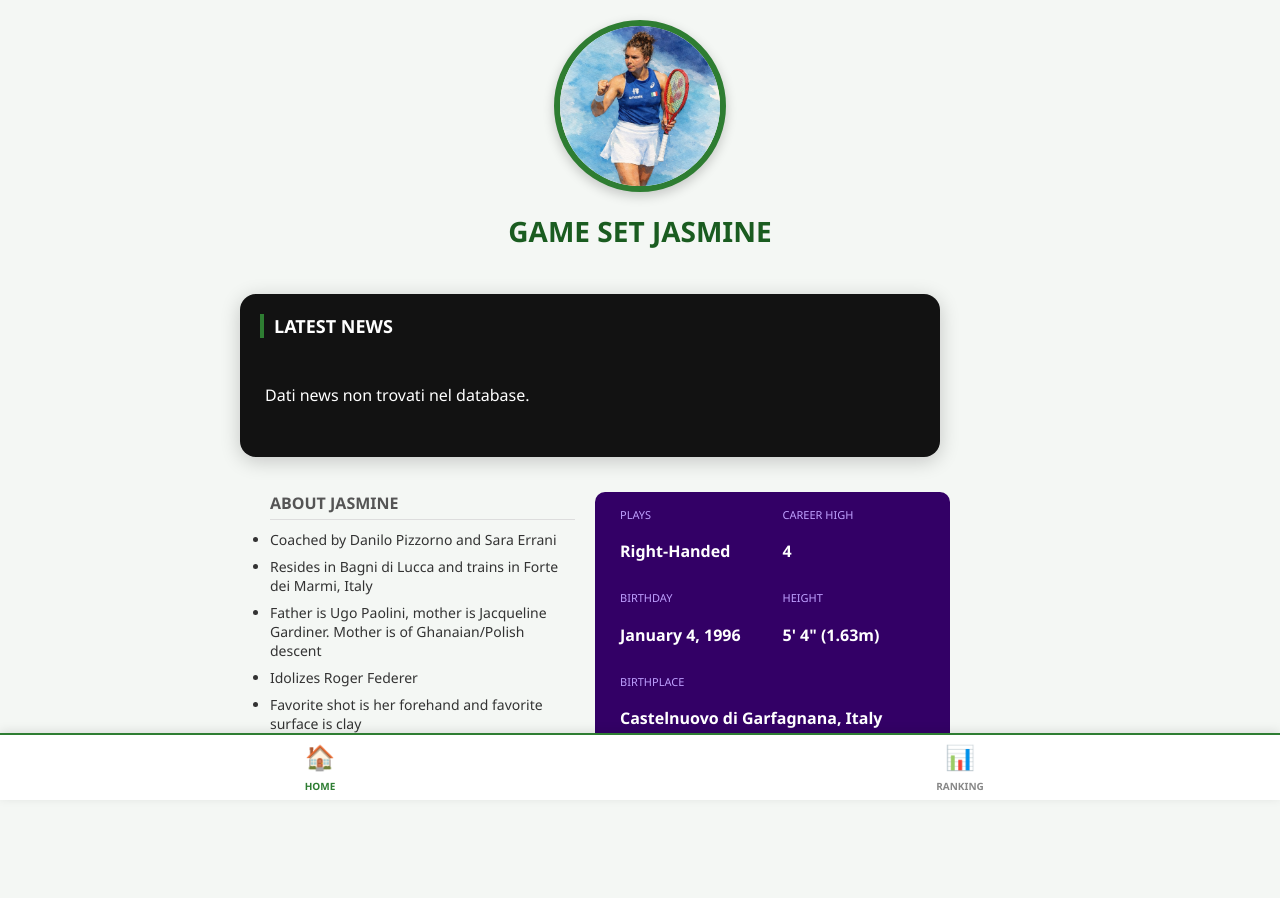
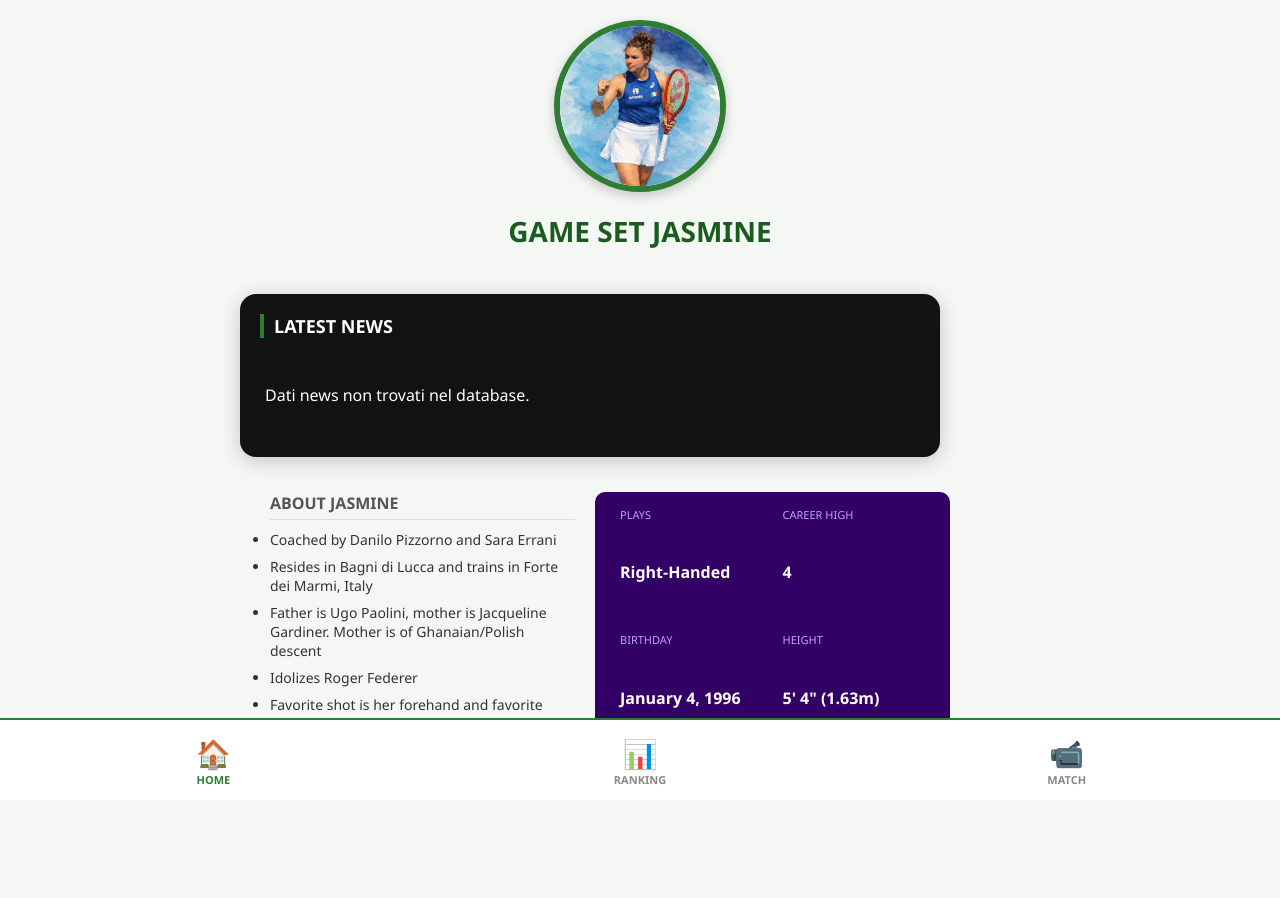
Before and after one commit to federai932/jasmine-live, a Flask app: page / in a window 1280 px wide. Before the commit the page ends 790 px from the top, so only its background shows below. Run offline with Flask 3, Linux system fonts and the light colour scheme; data that the repository does not hold is empty.

Commit message:
index.html

```diff
--- a/templates/index.html
+++ b/templates/index.html
@@ -2,11 +2,11 @@
 <html lang="it">
 <head>
     <meta charset="UTF-8">
-    <meta name="viewport" content="width=device-width, initial-scale=1.0">
-    <title>Game Set Jasmine | Live Ranking</title>
+    <meta name="viewport" content="width=device-width, initial-scale=1.0, maximum-scale=1.0, user-scalable=no">
+    <title>Game Set Jasmine | App</title>
     <style>
-        /* --- IL TUO STILE ORIGINALE (COPIATO INTEGRALMENTE) --- */
-        body { font-family: 'Segoe UI', Arial, sans-serif; background-color: #f4f7f4; display: flex; flex-direction: column; align-items: center; padding: 20px; margin: 0; padding-bottom: 80px; }
+        /* --- IL TUO STILE ORIGINALE (BIO, NEWS, TABELLE) --- */
+        body { font-family: 'Segoe UI', Arial, sans-serif; background-color: #f4f7f4; display: flex; flex-direction: column; align-items: center; padding: 20px; margin: 0; padding-bottom: 100px; }
         h1 { color: #1a5c20; text-transform: uppercase; margin-top: 10px; font-size: 28px; }
         .image-container { width: 160px; height: 160px; border-radius: 50%; border: 6px solid #2e7d32; overflow: hidden; display: flex; justify-content: center; align-items: center; background-color: white; box-shadow: 0 4px 12px rgba(0,0,0,0.2); margin-bottom: 10px; }
         .image-container img { width: 100%; height: 100%; object-fit: cover; object-position: center 10%; transform: scale(1.1); }
@@ -14,15 +14,6 @@
         .news-wrapper h2 { font-size: 18px; margin-top: 0; margin-bottom: 15px; border-left: 4px solid #2e7d32; padding-left: 10px; text-transform: uppercase; }
         .news-scroll-container { display: flex; overflow-x: auto; padding: 15px 5px; gap: 15px; }
         .news-item { background: #1e1e1e; padding: 10px; border-radius: 10px; text-decoration: none; color: white; display: flex; border: 1px solid #333; overflow: hidden; transition: all 0.3s cubic-bezier(0.175, 0.885, 0.32, 1.275); flex: 0 0 280px; height: 100px; position: relative; }
-        .news-item:hover { background: #252525; border-color: #2e7d32; transform: translateY(-10px) scale(1.02); box-shadow: 0 10px 20px rgba(0,0,0,0.5); }
-        .news-source { font-size: 11px; color: #a2cfa5; font-weight: bold; text-transform: uppercase; margin-bottom: 4px; display: block; }
-        .news-title { font-size: 14px; font-weight: 600; margin: 0; line-height: 1.3; color: #8ab4f8; display: -webkit-box; -webkit-line-clamp: 2; -webkit-box-orient: vertical; overflow: hidden; }
-        .news-image-container { width: 90px; height: 80px; border-radius: 4px; overflow: hidden; margin-left: 10px; flex-shrink: 0; order: 2; }
-        .news-image-container img { width: 100%; height: 100%; object-fit: cover; }
-        .news-content { flex-grow: 1; min-width: 0; order: 1; display: flex; flex-direction: column; justify-content: space-between; }
-        .news-time { font-size: 10px; color: #666; display: block; margin-top: 4px; }
-        .news-scroll-container::-webkit-scrollbar { height: 6px; }
-        .news-scroll-container::-webkit-scrollbar-thumb { background: #2e7d32; border-radius: 10px; }
         .biography-section { width: 100%; max-width: 700px; margin-top: 35px; margin-bottom: 30px; display: flex; flex-wrap: wrap; justify-content: center; gap: 20px; padding: 0 10px; }
         .bio-list { flex: 1; min-width: 300px; list-style: disc; text-align: left; padding-left: 20px; margin: 0; }
         .bio-list li { margin-bottom: 8px; color: #333; font-size: 14px; }
@@ -33,61 +24,43 @@
         .ranking-wrapper { width: 100%; max-width: 1000px; display: flex; justify-content: center; gap: 20px; flex-wrap: wrap; }
         .ranking-card { flex: 1; min-width: 400px; background: white; border-radius: 15px; border: 3px solid #2e7d32; overflow: hidden; box-shadow: 0 10px 25px rgba(0,0,0,0.1); margin-bottom: 20px; }
         .table-title { font-size: 16px; font-weight: bold; color: #1a5c20; padding: 15px; background-color: #e8f5e9; text-align: center; border-bottom: 1px solid #ddd; }
-        .table-scroll { max-height: 195px; overflow-y: auto; scrollbar-width: thin; }
+        .table-scroll { max-height: 195px; overflow-y: auto; }
         table { width: 100%; border-collapse: collapse; }
         th, td { padding: 12px; text-align: center !important; border-bottom: 1px solid #eee; font-size: 14px; }
         thead th { position: sticky; top: 0; background-color: #2e7d32; color: white; z-index: 10; }
-        tbody tr:nth-child(even) { background-color: #f9f9f9; }
-        .footer-tag { font-size: 11px; color: #888; margin-top: 15px; text-align: center; width: 100%; margin-bottom: 20px;}
 
-        /* --- STILE BARRA DI NAVIGAZIONE (NUOVA) --- */
+        /* --- STILE BARRA NAVIGAZIONE --- */
         .bottom-nav {
-            position: fixed;
-            bottom: 0;
-            left: 0;
-            width: 100%;
-            height: 65px;
-            background-color: white;
-            display: flex;
-            justify-content: space-around;
-            align-items: center;
-            border-top: 2px solid #2e7d32;
-            box-shadow: 0 -2px 10px rgba(0,0,0,0.1);
-            z-index: 999;
+            position: fixed; bottom: 0; left: 0; width: 100%; height: 80px;
+            background-color: #ffffff; display: flex; justify-content: space-around;
+            align-items: center; border-top: 2px solid #2e7d32; z-index: 9999;
         }
-        .nav-item {
-            text-align: center;
-            text-decoration: none;
-            color: #888;
-            flex: 1;
-        }
+        .nav-item { text-align: center; text-decoration: none; color: #888; flex: 1; display: flex; flex-direction: column; align-items: center; }
         .nav-item.active { color: #2e7d32; }
-        .nav-icon { font-size: 24px; display: block; }
-        .nav-text { font-size: 10px; font-weight: bold; text-transform: uppercase; }
+        .nav-icon { font-size: 28px; }
+        .nav-text { font-size: 11px; font-weight: 800; text-transform: uppercase; }
 
-        /* Gestore Visibilità Sezioni */
+        /* --- STILE SEZIONE NOTION --- */
+        #notion-frame { width: 100%; height: 80vh; border: none; border-radius: 15px; box-shadow: 0 4px 12px rgba(0,0,0,0.1); }
+
         .page-content { display: none; width: 100%; max-width: 800px; }
         .page-content.active { display: block; }
     </style>
 </head>
 <body>
 
-    <!-- SEZIONE HOME: NEWS E BIOGRAFIA (COME ORIGINALE) -->
-    <div id="home-page" class="page-content active">
+    <!-- SEZIONE HOME -->
+    <div id="home-view" class="page-content active">
         <div style="display: flex; flex-direction: column; align-items: center;">
             <div class="image-container">
                 <img src="{{ url_for('static', filename='jasmine_paolini.jpeg') }}" alt="Jasmine Paolini">
             </div>
             <h1>Game Set Jasmine</h1>
         </div>
-
         <div class="news-wrapper">
             <h2>Latest News</h2>
-            <div class="news-scroll-container">
-                {{ news_html | safe }}
-            </div>
+            <div class="news-scroll-container"> {{ news_html | safe }} </div>
         </div>
-
         <div class="biography-section">
             <ul class="bio-list">
                 <div class="bio-title">About Jasmine</div>
@@ -103,15 +76,13 @@
                 <div class="stat-value">Right-Handed</div><div class="stat-value">4</div>
                 <div class="stat-label">BIRTHDAY</div><div class="stat-label">HEIGHT</div>
                 <div class="stat-value">January 4, 1996</div><div class="stat-value">5' 4" (1.63m)</div>
-                <div class="stat-label">BIRTHPLACE</div>
-                <div class="stat-value" style="grid-column: span 2;">Castelnuovo di Garfagnana, Italy</div>
             </div>
         </div>
     </div>
 
-    <!-- SEZIONE RANKING: TABELLE (SPOSTATE MA IDENTICHE) -->
-    <div id="ranking-page" class="page-content">
-        <h1 style="text-align: center;">WTA Live Ranking</h1>
+    <!-- SEZIONE RANKING -->
+    <div id="ranking-view" class="page-content">
+        <h1 style="text-align: center;">Live Rankings</h1>
         <div class="ranking-wrapper">
             <div class="ranking-card">
                 <div class="table-title">Classifica Singolare WTA (Top 10)</div>
@@ -122,39 +93,38 @@
                 <div class="table-scroll"> {{ tabella_doppio_html | safe }} </div>
             </div>
         </div>
-        <p class="footer-tag">Live Ranking WTA - Aggiornato 2026</p>
     </div>
 
-    <!-- BARRA DI NAVIGAZIONE IN BASSO -->
+    <!-- SEZIONE MATCH (NOTION) -->
+    <div id="match-view" class="page-content">
+        <h1 style="text-align: center;">Match Schedule</h1>
+        <iframe id="notion-frame" src="https://berry-airmail-9a7.notion.site"></iframe>
+    </div>
+
+    <!-- NAVBAR BASSA -->
     <nav class="bottom-nav">
-        <a href="javascript:void(0)" class="nav-item active" id="nav-home" onclick="showTab('home')">
+        <a href="javascript:void(0)" class="nav-item active" id="btn-home" onclick="showTab('home')">
             <span class="nav-icon">🏠</span>
             <span class="nav-text">Home</span>
         </a>
-        <a href="javascript:void(0)" class="nav-item" id="nav-ranking" onclick="showTab('ranking')">
+        <a href="javascript:void(0)" class="nav-item" id="btn-ranking" onclick="showTab('ranking')">
             <span class="nav-icon">📊</span>
             <span class="nav-text">Ranking</span>
+        </a>
+        <a href="javascript:void(0)" class="nav-item" id="btn-match" onclick="showTab('match')">
+            <span class="nav-icon">📹</span>
+            <span class="nav-text">Match</span>
         </a>
     </nav>
 
     <script>
         function showTab(tabName) {
-            // Nascondi le pagine
-            document.getElementById('home-page').classList.remove('active');
-            document.getElementById('ranking-page').classList.remove('active');
-
-            // Togli il colore attivo dai pulsanti
-            document.getElementById('nav-home').classList.remove('active');
-            document.getElementById('nav-ranking').classList.remove('active');
-
-            // Mostra la pagina scelta e attiva il pulsante
-            document.getElementById(tabName + '-page').classList.add('active');
-            document.getElementById('nav-' + tabName).classList.add('active');
-
-            // Torna in alto alla pagina
+            document.querySelectorAll('.page-content').forEach(el => el.classList.remove('active'));
+            document.querySelectorAll('.nav-item').forEach(el => el.classList.remove('active'));
+            document.getElementById(tabName + '-view').classList.add('active');
+            document.getElementById('btn-' + tabName).classList.add('active');
             window.scrollTo(0,0);
         }
     </script>
-
 </body>
 </html>
```
